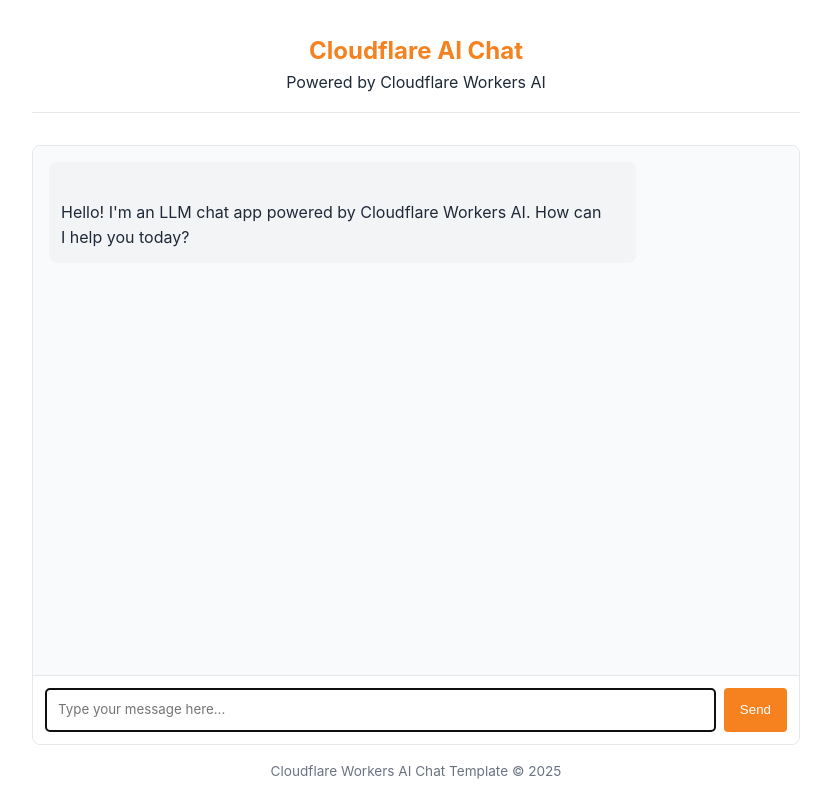
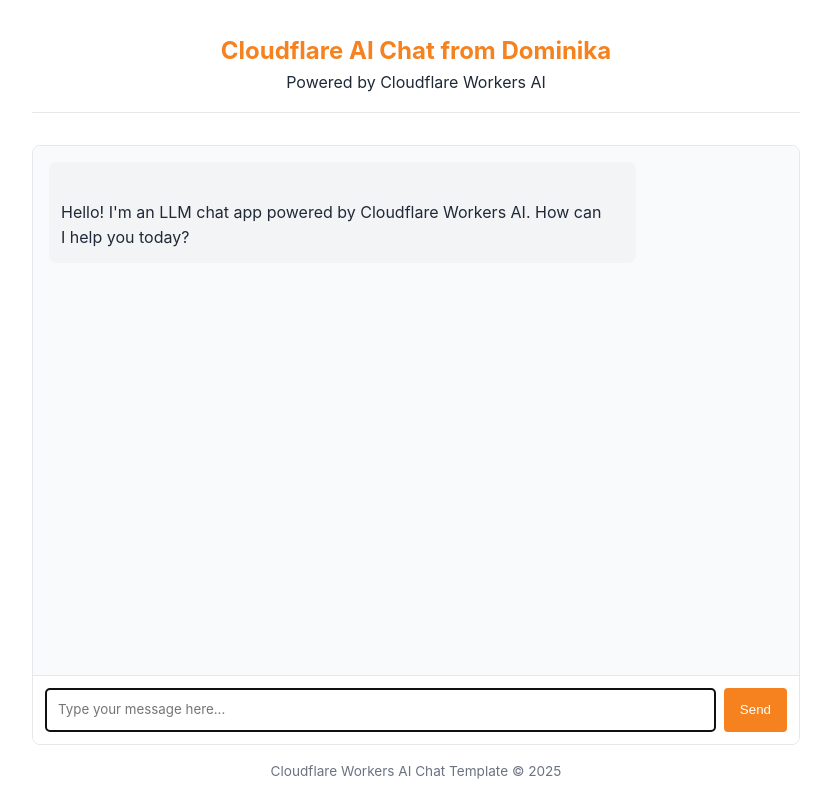
Before and after one commit to ww-ladmin-uk/czat, a website: page public/index.html in a window 1280 px wide. Shown: the whole page, without its empty margins (224-1055 px from the left). Drawn offline with Linux system fonts and the light colour scheme.

Commit message:
Update header title in index.html

```diff
--- a/public/index.html
+++ b/public/index.html
@@ -144,7 +144,7 @@
 	</head>
 	<body>
 		<header>
-			<h1>Cloudflare AI Chat</h1>
+			<h1>Cloudflare AI Chat from Dominika</h1>
 			<p>Powered by Cloudflare Workers AI</p>
 		</header>
 
```
